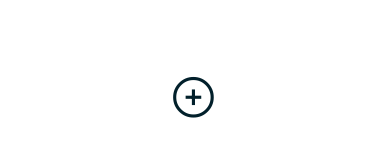
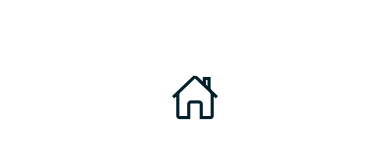
Before and after one commit to andreybyrsa/React-Native-VAIS, a React Native app: screen / in a window 390 px wide. Shown: the part 325-484 px from the top of the page. Built offline with nearby package versions, Linux system fonts and the light colour scheme.

Commit message:
Рефактор кода IconComponent

```diff
--- a/src/components/IconComponent/IconComponent.tsx
+++ b/src/components/IconComponent/IconComponent.tsx
@@ -1,15 +1,16 @@
 import getCurrentColor from '../../utils/getCurrentColor'
 import IconComponentProps from './IconComponent.types'
+import React from 'react'
 import Icon from 'react-native-vector-icons/Ionicons'
 
 function IconComponent({
-  nameIcons = 'home',
+  iconName = 'home-outline',
   size = 50,
   color = 'color-icon-primary',
 }: IconComponentProps) {
   return (
     <Icon
-      name={nameIcons}
+      name={iconName}
       size={size}
       color={getCurrentColor(`${color}`)}
     />
--- a/src/components/IconComponent/IconComponent.types.ts
+++ b/src/components/IconComponent/IconComponent.types.ts
@@ -2,9 +2,9 @@ import { ColorsType } from '../../../assets/styles/colors/colors'
 import { IconNames } from './IconNames'
 
 interface IconComponentProps {
-  nameIcons: IconNames
+  iconName: IconNames
   size?: number
-  color: ColorsType
+  color?: ColorsType
 }
 
 export default IconComponentProps
--- a/src/components/IconComponent/IconNames.ts
+++ b/src/components/IconComponent/IconNames.ts
@@ -1,5 +1,5 @@
 export type IconNames =
-  | 'home'
+  | 'home-outline'
   | 'checkmark'
   | 'close-outlie'
   | 'ios-heart-outline'
```
